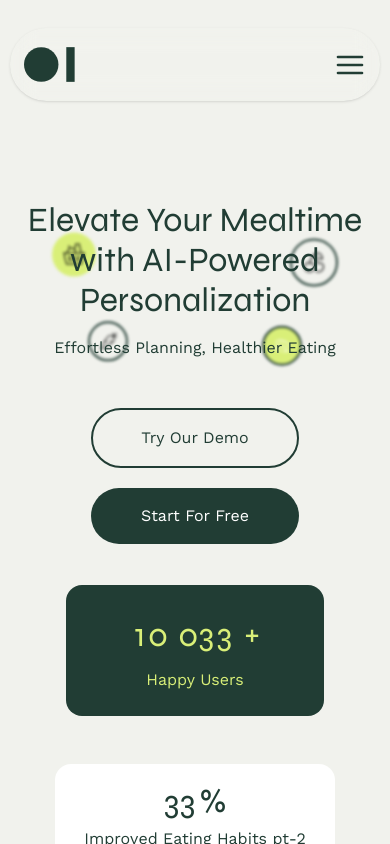
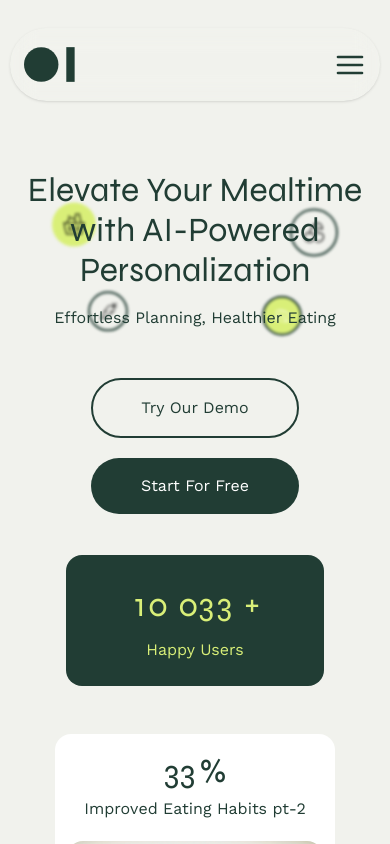
Before and after one commit to Adamson123/AIChefMate, a React (Vite) app: page / in a window 390 px wide. Shown: the top 844 px of the page. Built offline with nearby package versions, Linux system fonts and the light colour scheme.

Commit message:
Adjusts hero section top padding
Improves the responsiveness of the hero section by adjusting the top padding.

On larger screens, the top padding remains at 100px,
while on smaller screens, it's reduced to 70px to better fit the content.

```diff
--- a/src/components/hero/Hero.tsx
+++ b/src/components/hero/Hero.tsx
@@ -54,7 +54,7 @@ const HeroCard = ({
 const Hero = () => {
   return (
     <NotchedSection className="pb-[70px]">
-      <div className="common-max-width common-x-padding relative mx-auto flex flex-col items-center gap-12 pt-[100px]">
+      <div className="common-max-width common-x-padding relative mx-auto flex flex-col items-center gap-12 pt-[70px] md:pt-[100px]">
         {/* Icons */}
         {/* Head */}
         <div className="relative z-10 flex w-full flex-col items-center text-center">
```
